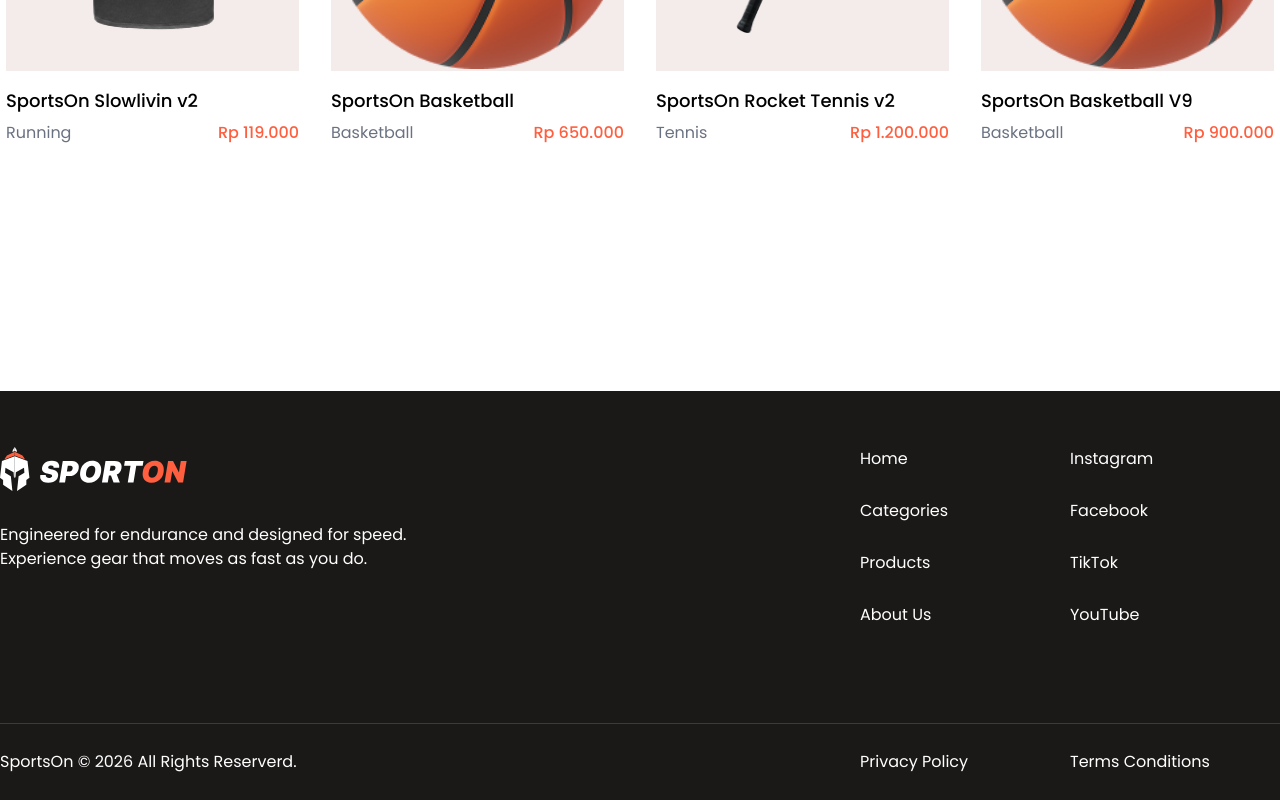
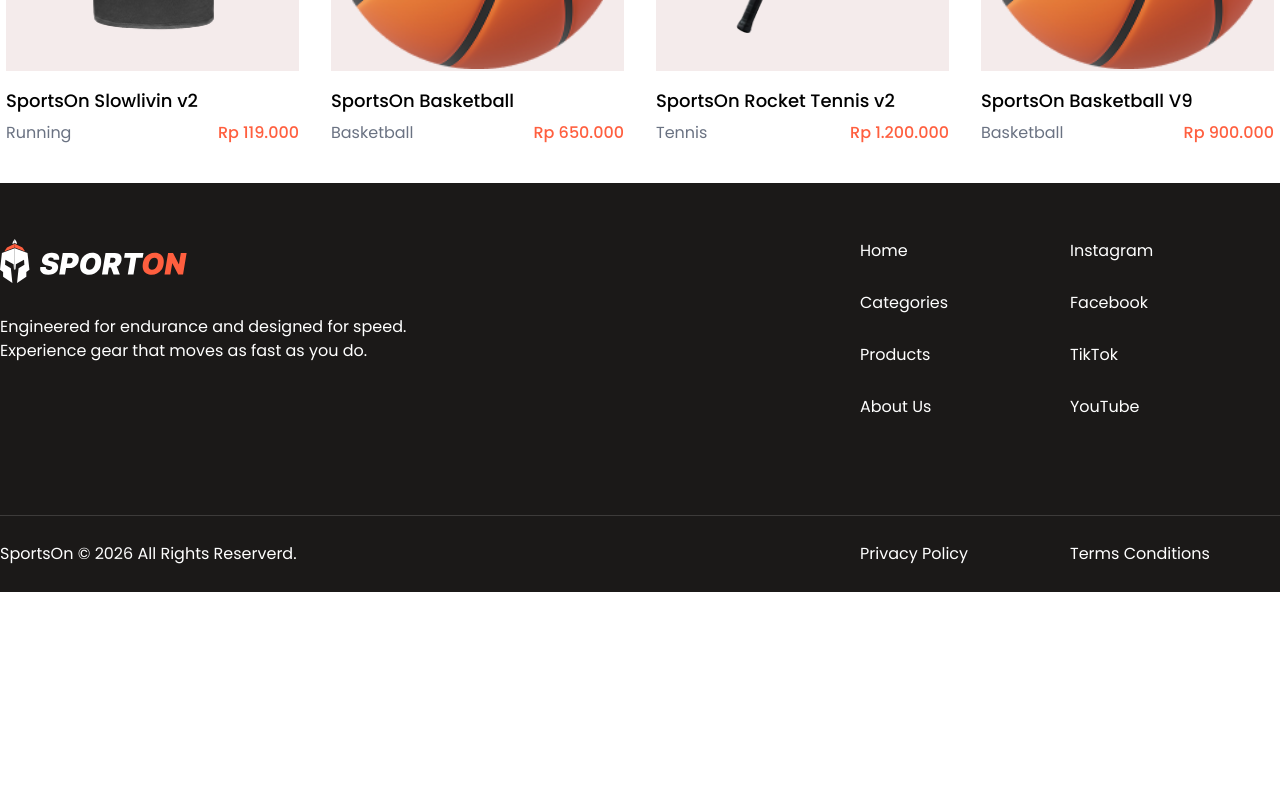
Before and after one commit to ikhfad/ikhfad-sporton-fe, a Next.js app: page / in a window 1280 px wide. Shown: the part 1994-2794 px from the top of the page. After the commit the page ends 2586 px from the top, so only its background shows below. Built offline with nearby package versions, Linux system fonts and the light colour scheme.

Commit message:
style: remove margin top

```diff
--- a/app/(landing)/components/layouts/footer.tsx
+++ b/app/(landing)/components/layouts/footer.tsx
@@ -5,7 +5,7 @@
 
 const Footer = () => {
   return (
-    <footer className="bg-dark-alternative text-white mt-52">
+    <footer className="bg-dark-alternative text-white">
       <div className="container mx-auto flex justify-between pt-14 pb-24">
         <div className="w-105">
           <Image
```
